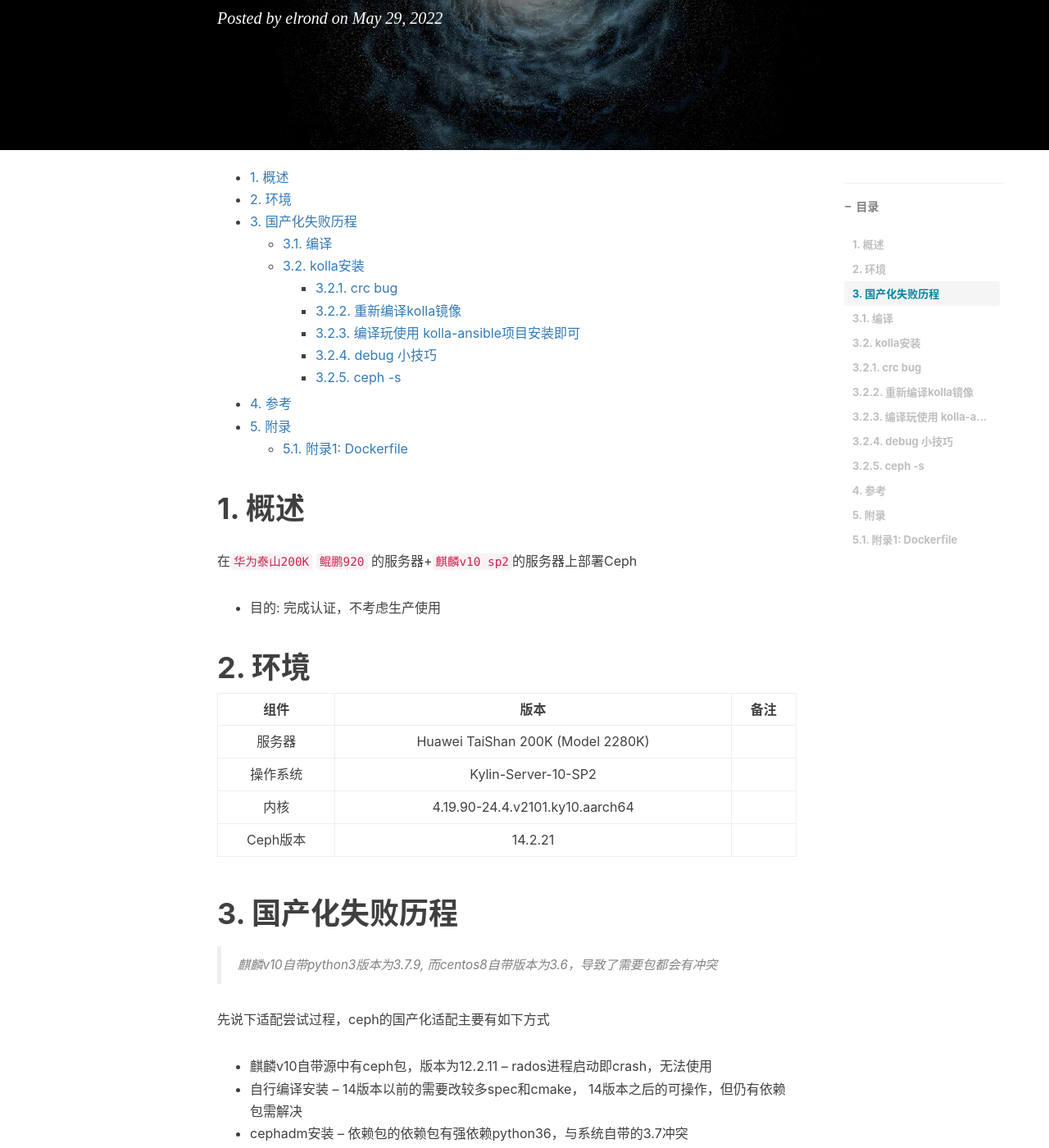
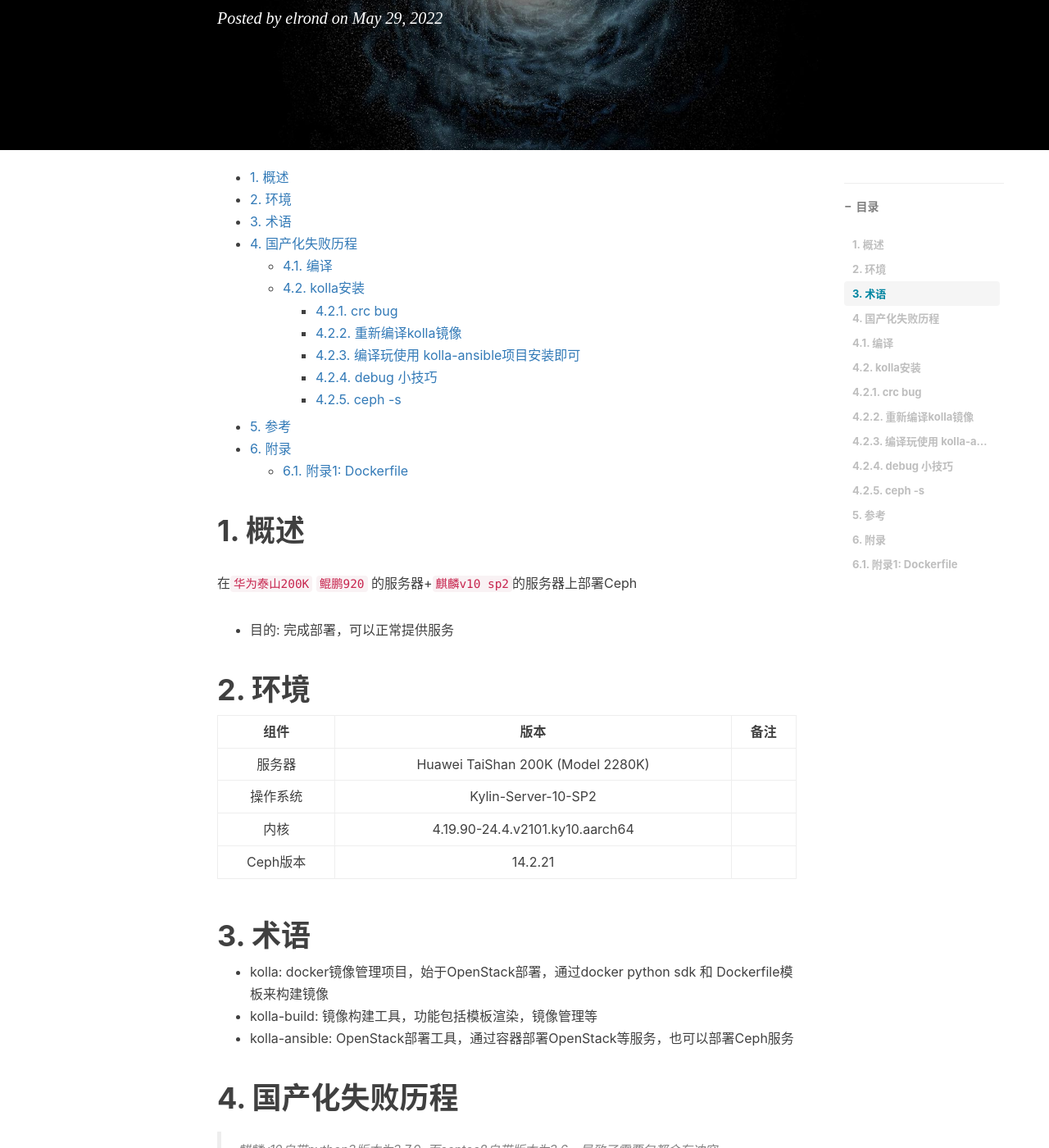
Before and after one commit to elrondwong/elrond.wang, a Jekyll site: the page built from _posts/2022-05-29-Ceph国产化.md, in a window 1280 px wide and 1400 px high, scrolled down 274 px. Shown: the whole window at 82% size. Built offline with Jekyll 4.4.1, drawn with Linux system fonts in a browser that asks for light colours; comment, search, counter and statistics services are not loaded; some of the changed text lies outside the part shown.

Commit message:
update tag
Signed-off-by: wanggangfeng <gfengwong@gmail.com>

````diff
--- a/_posts/2022-05-29-Ceph国产化.md
+++ b/_posts/2022-05-29-Ceph国产化.md
@@ -8,17 +8,18 @@ tag: [Ceph, kolla, 国产化, 鲲鹏, 麒麟]
 
 - [1. 概述](#1-概述)
 - [2. 环境](#2-环境)
-- [3. 国产化失败历程](#3-国产化失败历程)
-  - [3.1. 编译](#31-编译)
-  - [3.2. kolla安装](#32-kolla安装)
-    - [3.2.1. crc bug](#321-crc-bug)
-    - [3.2.2. 重新编译kolla镜像](#322-重新编译kolla镜像)
-    - [3.2.3. 编译玩使用 kolla-ansible项目安装即可](#323-编译玩使用-kolla-ansible项目安装即可)
-    - [3.2.4. debug 小技巧](#324-debug-小技巧)
-    - [3.2.5. ceph -s](#325-ceph--s)
-- [4. 参考](#4-参考)
-- [5. 附录](#5-附录)
-  - [5.1. 附录1: Dockerfile](#51-附录1-dockerfile)
+- [3. 术语](#3-术语)
+- [4. 国产化失败历程](#4-国产化失败历程)
+  - [4.1. 编译](#41-编译)
+  - [4.2. kolla安装](#42-kolla安装)
+    - [4.2.1. crc bug](#421-crc-bug)
+    - [4.2.2. 重新编译kolla镜像](#422-重新编译kolla镜像)
+    - [4.2.3. 编译玩使用 kolla-ansible项目安装即可](#423-编译玩使用-kolla-ansible项目安装即可)
+    - [4.2.4. debug 小技巧](#424-debug-小技巧)
+    - [4.2.5. ceph -s](#425-ceph--s)
+- [5. 参考](#5-参考)
+- [6. 附录](#6-附录)
+  - [6.1. 附录1: Dockerfile](#61-附录1-dockerfile)
 
 <!-- /TOC -->
 
@@ -26,7 +27,7 @@ tag: [Ceph, kolla, 国产化, 鲲鹏, 麒麟]
 
 在`华为泰山200K` `鲲鹏920` 的服务器+`麒麟v10 sp2`的服务器上部署Ceph
 
-- 目的: 完成认证，不考虑生产使用
+- 目的: 完成部署，可以正常提供服务
 
 # 2. 环境
 
@@ -37,7 +38,13 @@ tag: [Ceph, kolla, 国产化, 鲲鹏, 麒麟]
 |内核|4.19.90-24.4.v2101.ky10.aarch64||
 |Ceph版本|14.2.21||
 
-# 3. 国产化失败历程
+# 3. 术语
+
+- kolla: docker镜像管理项目，始于OpenStack部署，通过docker python sdk 和 Dockerfile模板来构建镜像
+- kolla-build: 镜像构建工具，功能包括模板渲染，镜像管理等
+- kolla-ansible: OpenStack部署工具，通过容器部署OpenStack等服务，也可以部署Ceph服务
+
+# 4. 国产化失败历程
 
 > 麒麟v10自带python3版本为3.7.9, 而centos8自带版本为3.6，导致了需要包都会有冲突
 
@@ -51,7 +58,7 @@ tag: [Ceph, kolla, 国产化, 鲲鹏, 麒麟]
 
 原则上优先级按上面顺序，因为生产用容器会增大维护难度，最后成功的是kolla安装，先记录下失败过程
 
-## 3.1. 编译
+## 4.1. 编译
 
 最开始编译 14.2.21, 由于python版本的问题，尝试修改 `ceph.sepc` 文件还是没编过去，所以使用了 `15.2.16` 编译，编译步骤参照 [在银河麒麟V10下编译ceph 15.2.13](https://www.cnblogs.com/yzbhfdz/p/15791759.html) 编译成功了 但是由于有部分包依赖冲突，还是无法使用，例如
 
@@ -74,15 +81,15 @@ ceph-mgr-modules-core-2 依赖 python3-cherrypy 这个包在网上没有找到 p
 
 cephadm遇到的问题也一样，cephadm是ceph编译出来的一个包，解决方式和上面一样
 
-## 3.2. kolla安装
+## 4.2. kolla安装
 
 此时OpenStack已使用kolla安装成功，Ceph也是可以通过kolla安装的，文档参照 [ceph in kolla](https://docs.openstack.org/kolla-ansible/queens/reference/ceph-guide.html#:~:text=Ceph%20in%20Kolla%C2%B6,and%20a%20single%20block%20device.)
 
-### 3.2.1. crc bug
+### 4.2.1. crc bug
 
 安装完之后ms一直crc校验错误，尝试关掉ceph的crc校验，但是关掉以后仍会校验，查到最后是一个是一个bug bug排查和描述参照 [ceph-crc-failed-at-Kunpeng920](https://movie0125.gitee.io/2021/03/09/ceph-crc-failed-at-Kunpeng920/) 这个bug是在 12.2.13修的，但kolla镜像自带的是12.2.11, 所以升级即可解决
 
-### 3.2.2. 重新编译kolla镜像
+### 4.2.2. 重新编译kolla镜像
 
 镜像构建参考 [管理2000+Docker镜像，Kolla是如何做到的](https://blog.51cto.com/u_9443135/3720391)
 我这里用的debian，由于debian的源中带的ceph版本就是12.2.11，构建的时候没有添加其他ceph源所以构建出来的还是旧版本，构建全程比较慢，所以在原有镜像 [debian-source-ceph-base](https://hub.docker.com/layers/debian-source-ceph-base/kolla/debian-source-ceph-base/train-aarch64/images/sha256-af149b1fb32033f94a0ad3184131638bbb24b192f50e8a1efa869152bd42be8b?context=explore)上进行修改，生成新的镜像，步骤大概记录下 (ceph-base镜像也可以直接从这里下载 https://hub.docker.com/layers/223355790/shoery/debian-binary-ceph-base/9.4.0/images/sha256-c2b928bdac02a34d4db9bc6df745a7dc05949f5777994720706c1fb4f8d5ea05?context=repo)
@@ -151,11 +158,11 @@ CMD ["kolla_start"]
 
 具体的Dockerfile在最附录1: Dockerfile
 
-### 3.2.3. 编译玩使用 kolla-ansible项目安装即可
+### 4.2.3. 编译玩使用 kolla-ansible项目安装即可
 
 一般比较顺利
 
-### 3.2.4. debug 小技巧
+### 4.2.4. debug 小技巧
 
 - 服务没启动的，docker logs查看日志处理
 - docker logs没有日志的可能是打镜像的时候少了启动命令 `CMD ["kolla_start"]`
@@ -175,7 +182,7 @@ host = 172.16.10.10
 addr = 172.16.10.10
 ```
 
-### 3.2.5. ceph -s
+### 4.2.5. ceph -s
 
 ```bash
 (virtualenv) [root@kunpeng-con01 noarch]# docker exec  ceph_mon ceph -s
@@ -213,9 +220,9 @@ addr = 172.16.10.10
 - [kolla-ansible](https://github.com/openstack/kolla-ansible)
 - [ceph doc](https://docs.ceph.com/en/quincy/install/index.html)
 
-# 5. 附录
+# 6. 附录
 
-## 5.1. 附录1: Dockerfile
+## 6.1. 附录1: Dockerfile
 
 > 需要提前把 kolla_extend_start fetch_ceph_keys.py 拷贝到上面目录树下的目录，然后把Dockerfile放到对应目录
 > 执行 `docker build . -t kolla/debian-binary-ceph-base:train-aarch64` 命令即可，如果没有Dockerfile例如nfs 则直接给予ceph-base打标签即可 `docker tag kolla/debian-binary-ceph-base:train-aarch64 kolla/debian-binary-ceph-nfs:train-aarch64`
````
Also changed, not shown: other parts of _posts/2022-05-29-Ceph国产化.md (+1 -1 lines).
